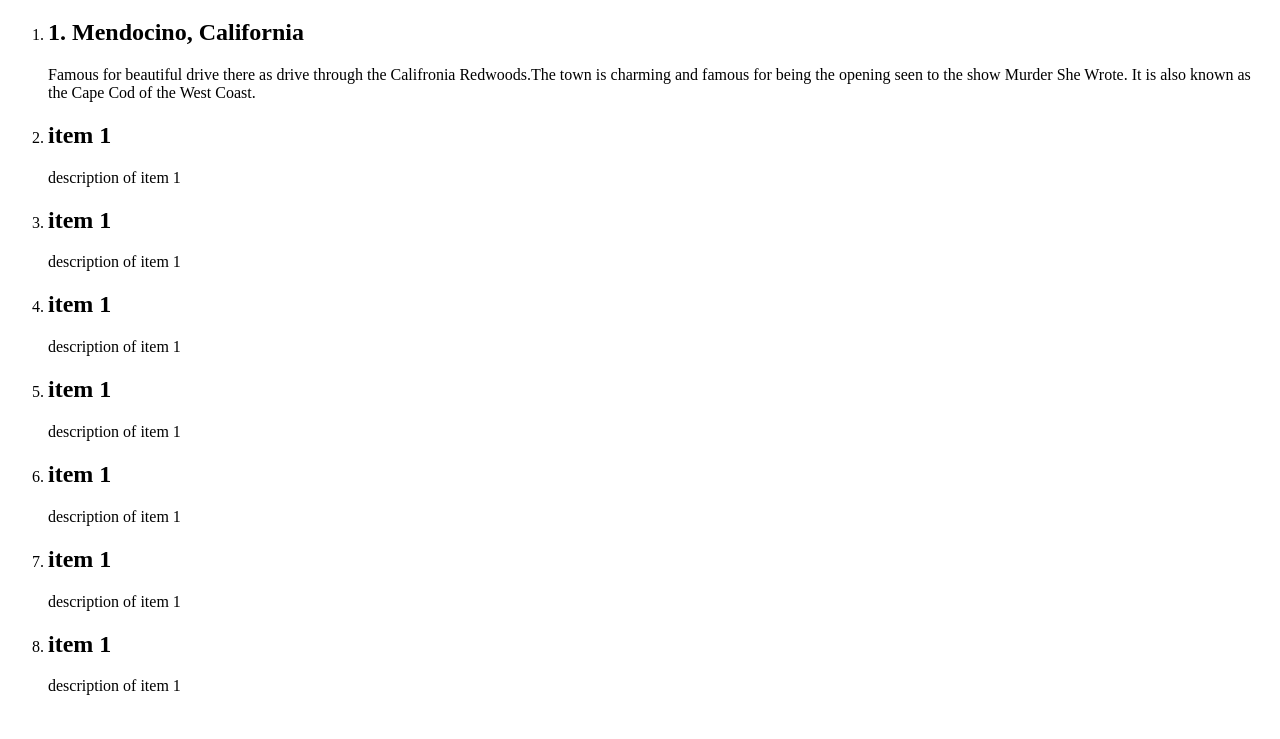
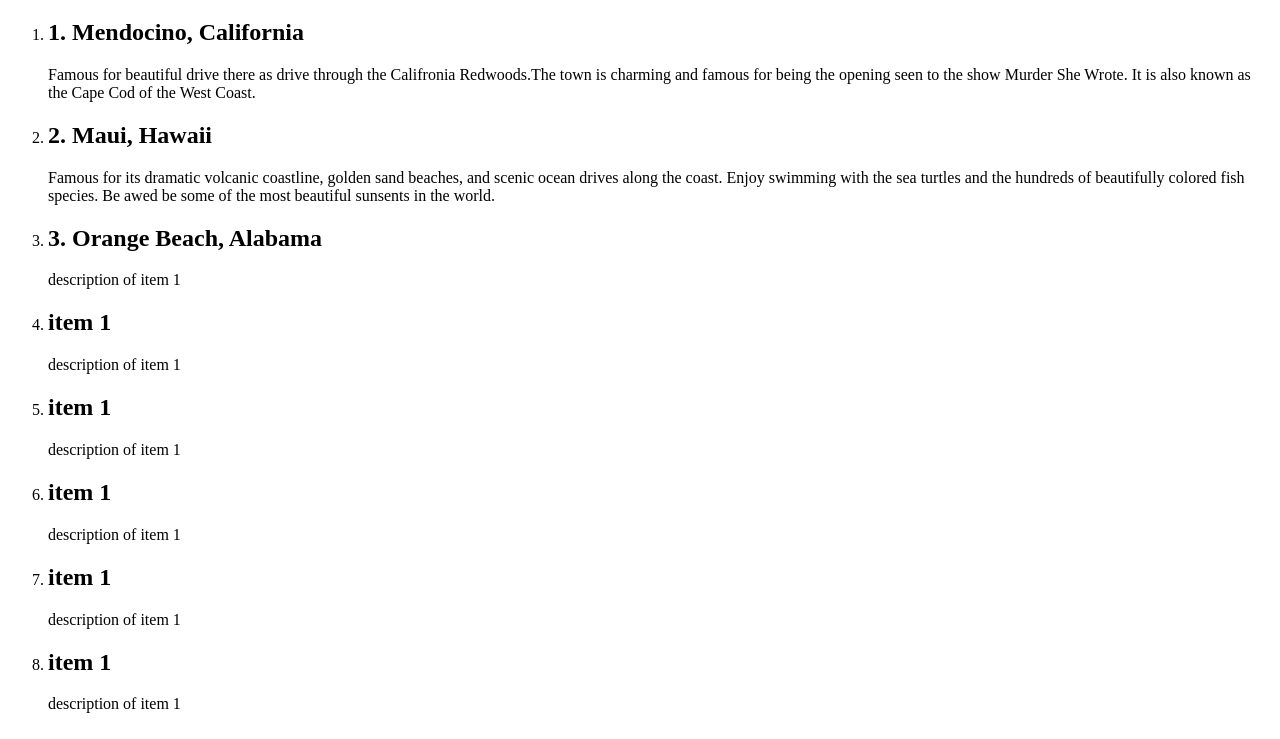
Before and after one commit to KPZThomas19/computing-applications-tech-assignments, a plain HTML site: page assignment-01/index.html in a window 1280 px wide. Shown: the part 61-800 px from the top of the page. Drawn offline with Linux system fonts and the light colour scheme.

Commit message:
Revise item titles and descriptions in index.html
Updated item titles and descriptions for clarity.

```diff
--- a/assignment-01/index.html
+++ b/assignment-01/index.html
@@ -24,17 +24,17 @@
 
                 <li>
                     <h2>
-                        item 1
+                        2. Maui, Hawaii
                     </h2>
 
                     <p>
-                        description of item 1
+                        Famous for its dramatic volcanic coastline, golden sand beaches, and scenic ocean drives along the coast. Enjoy swimming with the sea turtles and the hundreds of beautifully colored fish species. Be awed be some of the most beautiful sunsents in the world.
                     </p>
                 </li>
 
                 <li>
                     <h2>
-                        item 1
+                        3. Orange Beach, Alabama
                     </h2>
 
                     <p>
```
